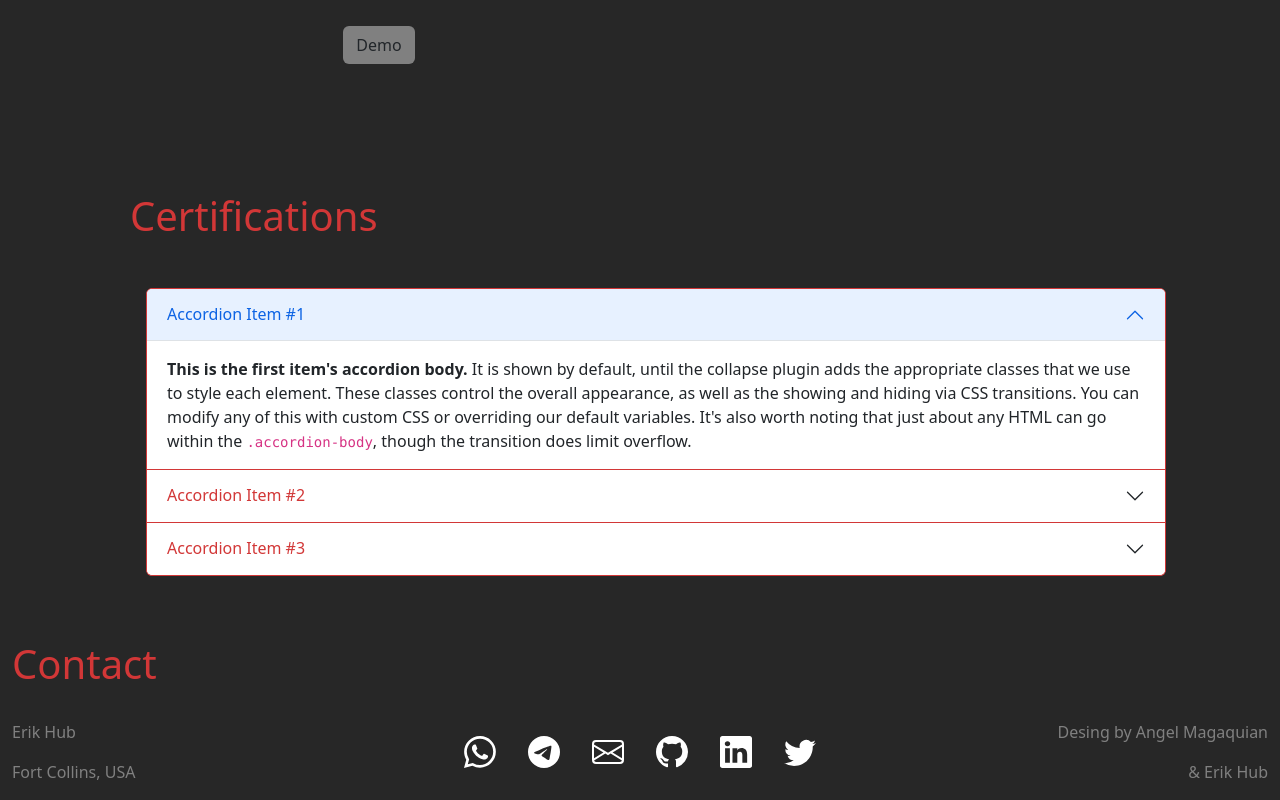
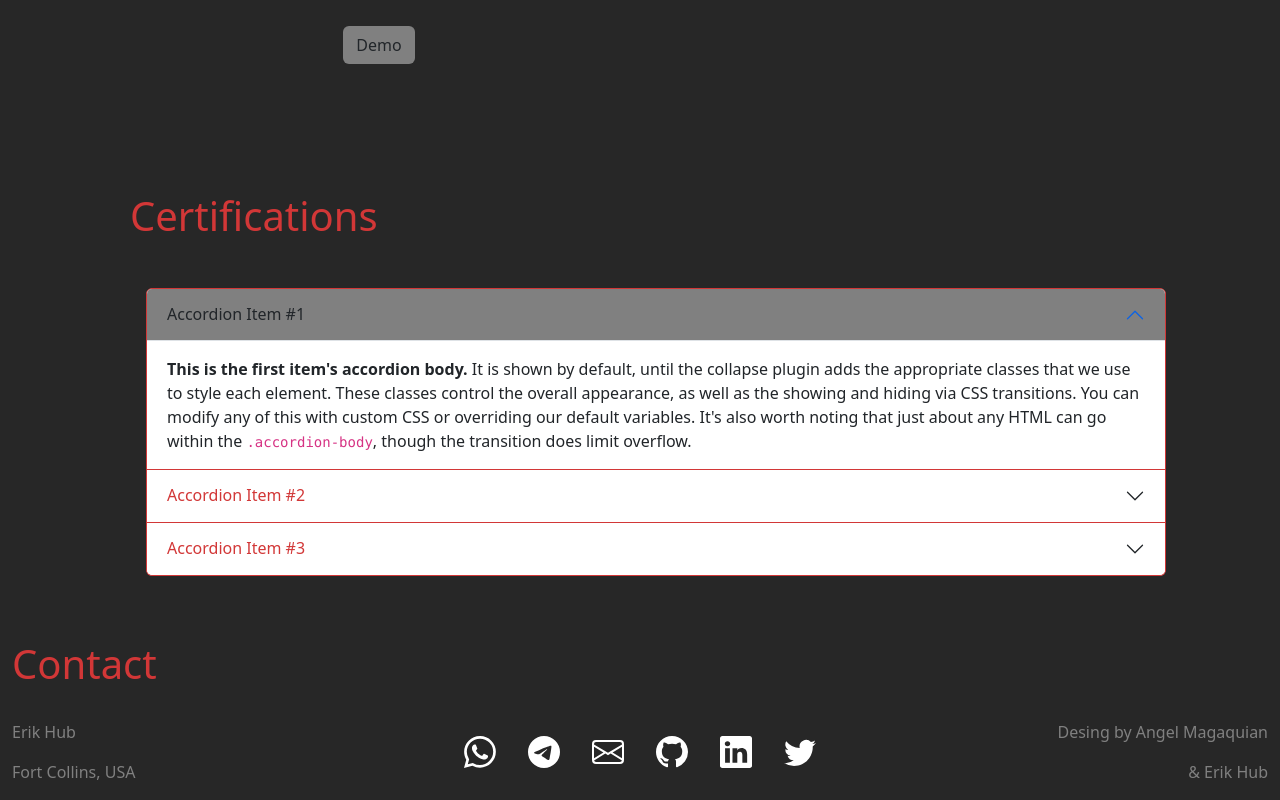
Before and after one commit to ehub-96/my-resume, a React (Vite) app: page / in a window 1280 px wide. Shown: the part 2107-2907 px from the top of the page. Built offline with nearby package versions, Linux system fonts and the light colour scheme.

Commit message:
Nova CSS WORKING

```diff
--- a/src/scss/styles.css
+++ b/src/scss/styles.css
@@ -103,6 +103,10 @@ a {
 .accordion-item{
   border-color: #D23737;
 }
+.accordion-button:not(.collapsed){
+  color: inherit;
+  background: grey;
+}
 
 .card-title2 {
   color: #D23737 !important;
```
